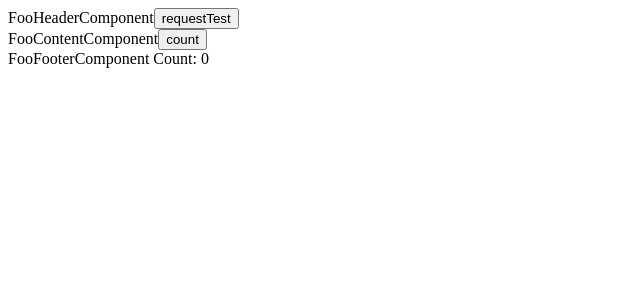
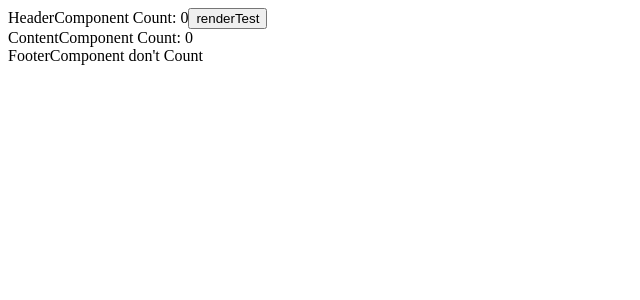
Before and after one commit to cheonseungmin/studying-mobx, a React (Create React App) app: page / in a window 1280 px wide. Shown: the top 300 px of the page, without its empty margins (0-640 px from the left). Built offline with nearby package versions, Linux system fonts and the light colour scheme.

Commit message:
If component doesn't have observable(exactly have. not using), component will not re-render

```diff
--- a/src/component/foo/ContentComponent.tsx
+++ b/src/component/foo/ContentComponent.tsx
@@ -9,27 +9,15 @@ const ContentComponent: React.FC<Props> = ({
   exampleContentProp
 }) => {
   const {
-    count,
-    setCount,
-    examplePageProp
+    count
   } = useContext(Context);
 
-  const addOneToCount = (currentCount: number) => {
-    setCount(currentCount + 1);
-  };
+  console.log('ContentComponent render');
 
   return (
     <>
       <div>
-        {examplePageProp}
-        {exampleContentProp}
-        Component
-        <button
-          type="button"
-          onClick={() => addOneToCount(count)}
-        >
-          count
-        </button>
+        ContentComponent Count: {count}
       </div>
     </>
   );
--- a/src/component/foo/FooterComponent.tsx
+++ b/src/component/foo/FooterComponent.tsx
@@ -9,19 +9,13 @@ interface Props {
 const FooterComponent: React.FC<Props> = ({
   exampleFooterProp
 }) => {
-  const {
-    count
-  } = useContext(Context);
+
+  console.log('FooterComponent render');
 
   return (
     <>
       <div>
-        Foo
-        {exampleFooterProp}
-        Component
-        Count:
-        {' '}
-        {count}
+        FooterComponent don't Count
       </div>
     </>
   );
--- a/src/component/foo/HeaderComponent.tsx
+++ b/src/component/foo/HeaderComponent.tsx
@@ -1,5 +1,7 @@
 import React from 'react';
+import { useContext } from 'react';
 import { findFooData } from './Api';
+import Context from './Context';
 
 interface Props {
   exampleHeaderProp: string
@@ -8,20 +10,26 @@ interface Props {
 const HeaderComponent: React.FC<Props> = ({
   exampleHeaderProp
 }) => {
-  const onClickButton = (param: string) => {
-    findFooData(param);
+  const {
+    count,
+    setCount
+  } = useContext(Context);
+
+  const onClickButton = (currentCount: number) => {
+    setCount(currentCount + 1);
   };
+
+  console.log('HeaderComponent render');
+
   return (
     <>
       <div>
-        Foo
-        {exampleHeaderProp}
-        Component
+        HeaderComponent Count: {count}
         <button
           type="button"
-          onClick={() => onClickButton(exampleHeaderProp)}
+          onClick={() => onClickButton(count)}
         >
-          requestTest
+          renderTest
         </button>
       </div>
     </>
```
Also changed, not shown: src/template/BarPage.tsx (deleted).
